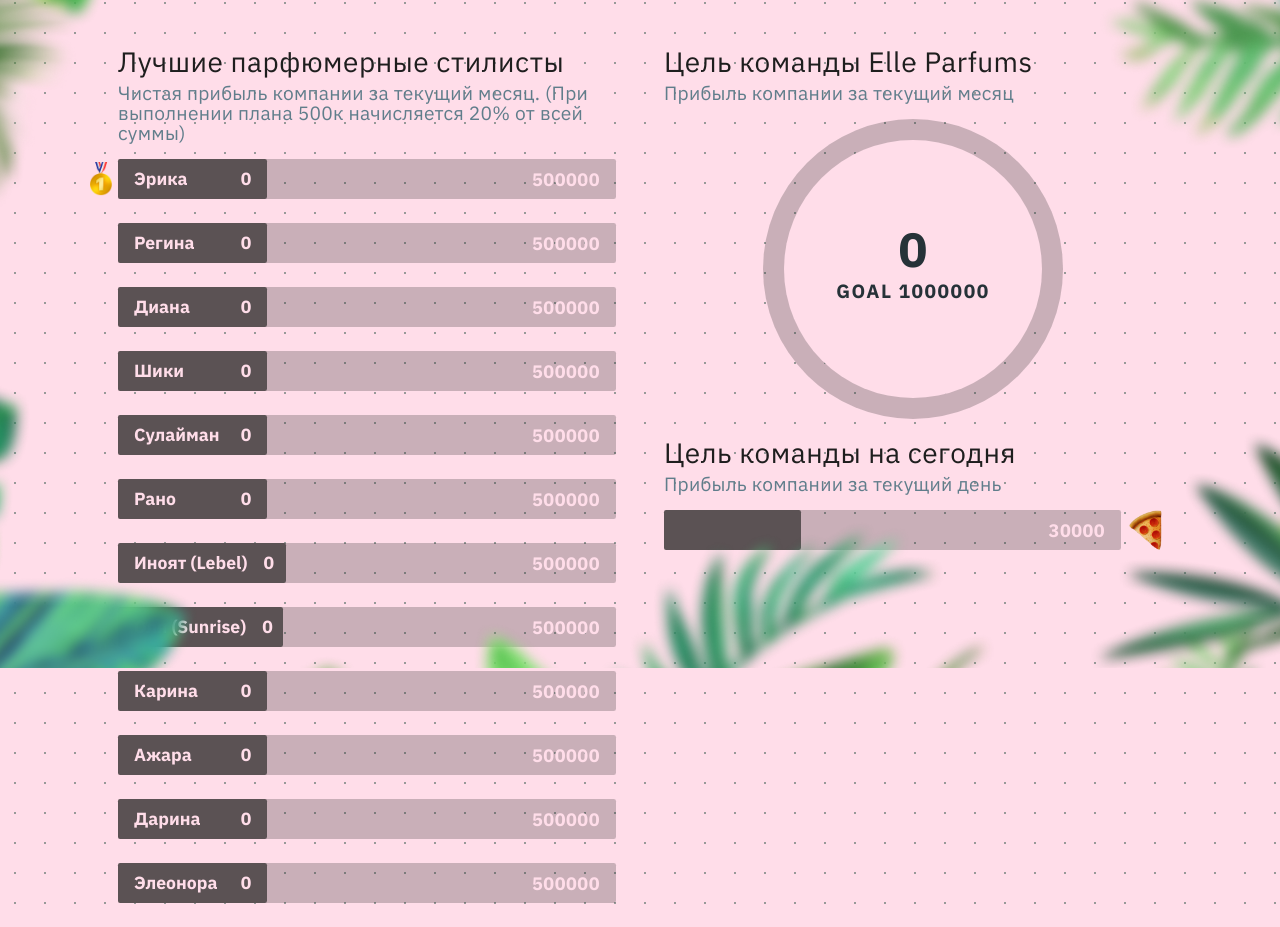
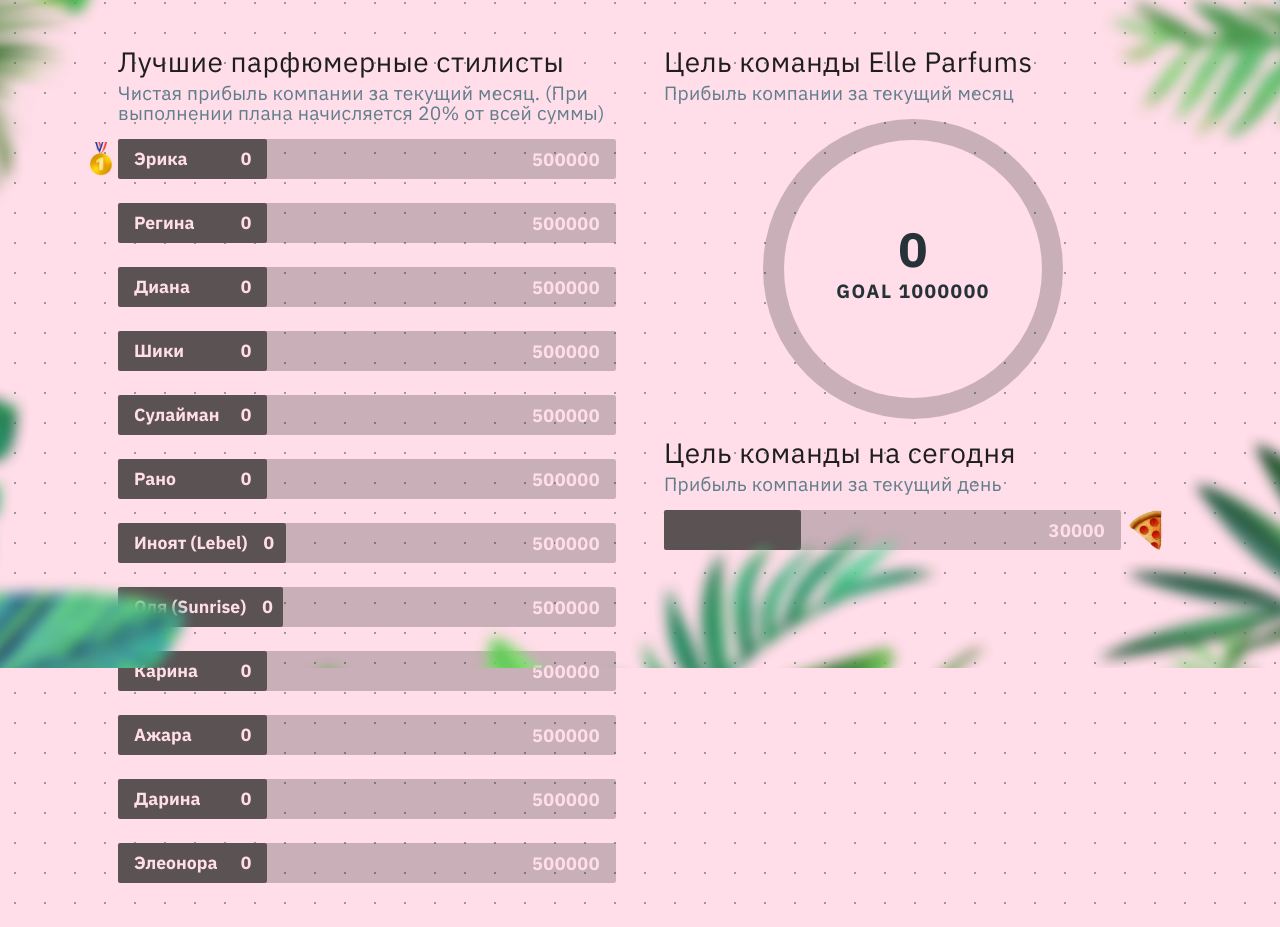
Before and after one commit to LeraPolovinkina/ElleParfums, a Django app: page / in a window 1280 px wide. Shown: the part 132-1059 px from the top of the page. After the commit the page ends 1036 px from the top, so only its background shows below. Run offline with Django 4.2, Linux system fonts and the light colour scheme; data comes from the database, SQL or seed files in the repository; data that the repository does not hold is empty; some libraries are stand-ins or nearby versions.

Commit message:
Update index.html

```diff
--- a/templates/index.html
+++ b/templates/index.html
@@ -26,7 +26,7 @@
     <div class="row gx-5">
         <div class="col mt-5">
             <h3>Лучшие парфюмерные стилисты</h3>
-            <p class="sub_heading">Чистая прибыль компании за текущий месяц. (При выполнении плана 500к начисляется 20%
+            <p class="sub_heading">Чистая прибыль компании за текущий месяц. (При выполнении плана начисляется 20%
                 от всей суммы)</p>
             <div id="user-list">
                 <div class="progress mb-4" data-max="{{ variable.employee_goal }}" style="height: 2.5rem;">
```
